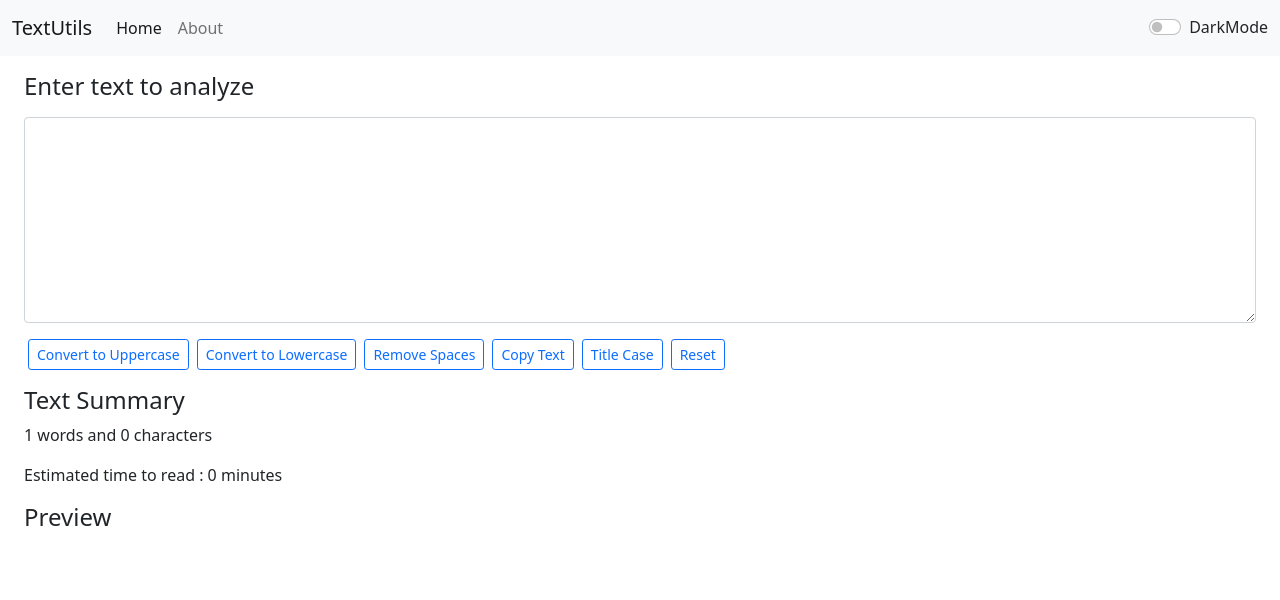
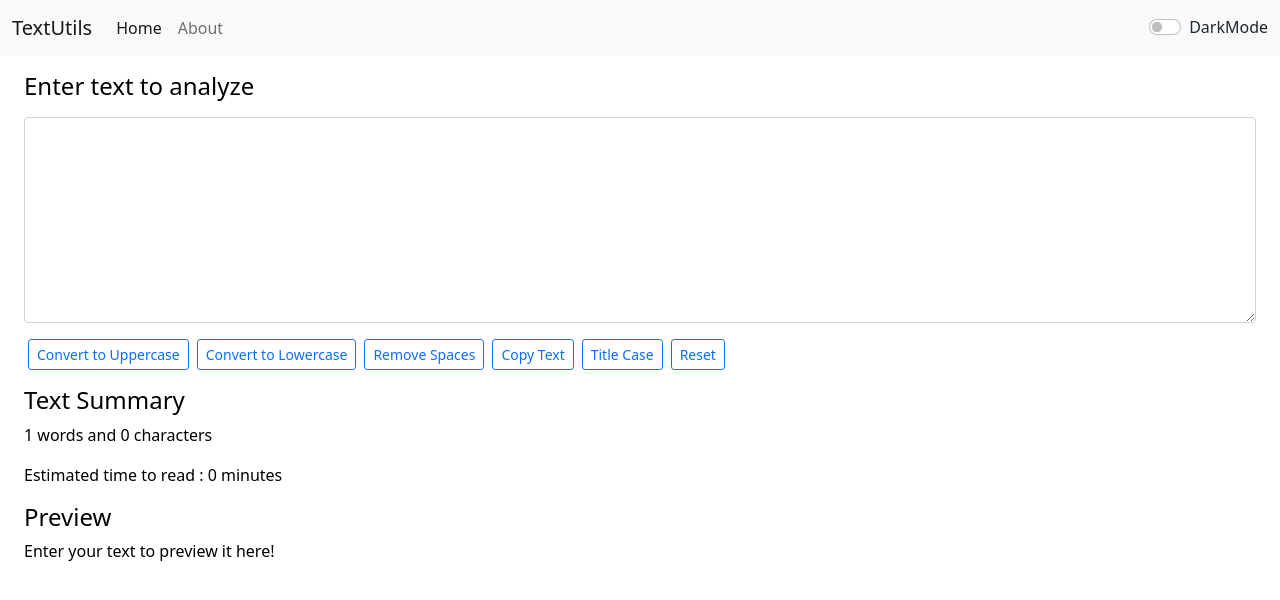
Before and after one commit to Abhijeet6387/Wordifier, a React (Create React App) app: page / in a window 1280 px wide. Shown: the top 600 px of the page. Built offline with nearby package versions, Linux system fonts and the light colour scheme.

Commit message:
preview updated

```diff
--- a/src/App.js
+++ b/src/App.js
@@ -9,15 +9,17 @@ function App() {
   const toggleMode = () => {
     if (mode === "light") {
       setMode("dark");
+      document.body.style.backgroundColor = "gray";
     } else {
       setMode("light");
+      document.body.style.backgroundColor = "white";
     }
   };
   return (
     <>
       <Navbar title="TextUtils" mode={mode} toggleMode={toggleMode} />
       <div className="container-fluid">
-        <TextForm heading="Enter text to analyze" />
+        <TextForm heading="Enter text to analyze" mode={mode} />
         {/* <About /> */}
       </div>
     </>
--- a/src/components/TextForm.js
+++ b/src/components/TextForm.js
@@ -50,6 +50,7 @@ export default function TextForm(props) {
   //setText("new text"); - correct way to change the state
   return (
     <>
+      <div style={{ color: props.mode === "dark" ? "white" : "black" }}>
         <div className="container-fluid">
           <h4 className="my-3">{props.heading}</h4>
           <div className="mb-3">
@@ -58,6 +59,10 @@ export default function TextForm(props) {
               className="form-control"
               value={text}
               onChange={handleOnChange}
+              style={{
+                backgroundColor: props.mode === "dark" ? "grey" : "white",
+                color: props.mode === "dark" ? "white" : "black",
+              }}
               id="myBox"
               rows="8"
             ></textarea>
@@ -117,11 +122,14 @@ export default function TextForm(props) {
             {text.split(" ").length} words and {text.length} characters
           </p>
           <p>
-          Estimated time to read : {Math.round(text.split(" ").length * 0.008)}{" "}
-          minutes
+            Estimated time to read :{" "}
+            {Math.round(text.split(" ").length * 0.008)} minutes
           </p>
           <h4>Preview</h4>
-        <p>{text}</p>
+          <p>
+            {text.length > 0 ? text : "Enter your text to preview it here!"}
+          </p>
+        </div>
       </div>
     </>
   );
```
Lines whose indentation alone changed are shown as unchanged.
